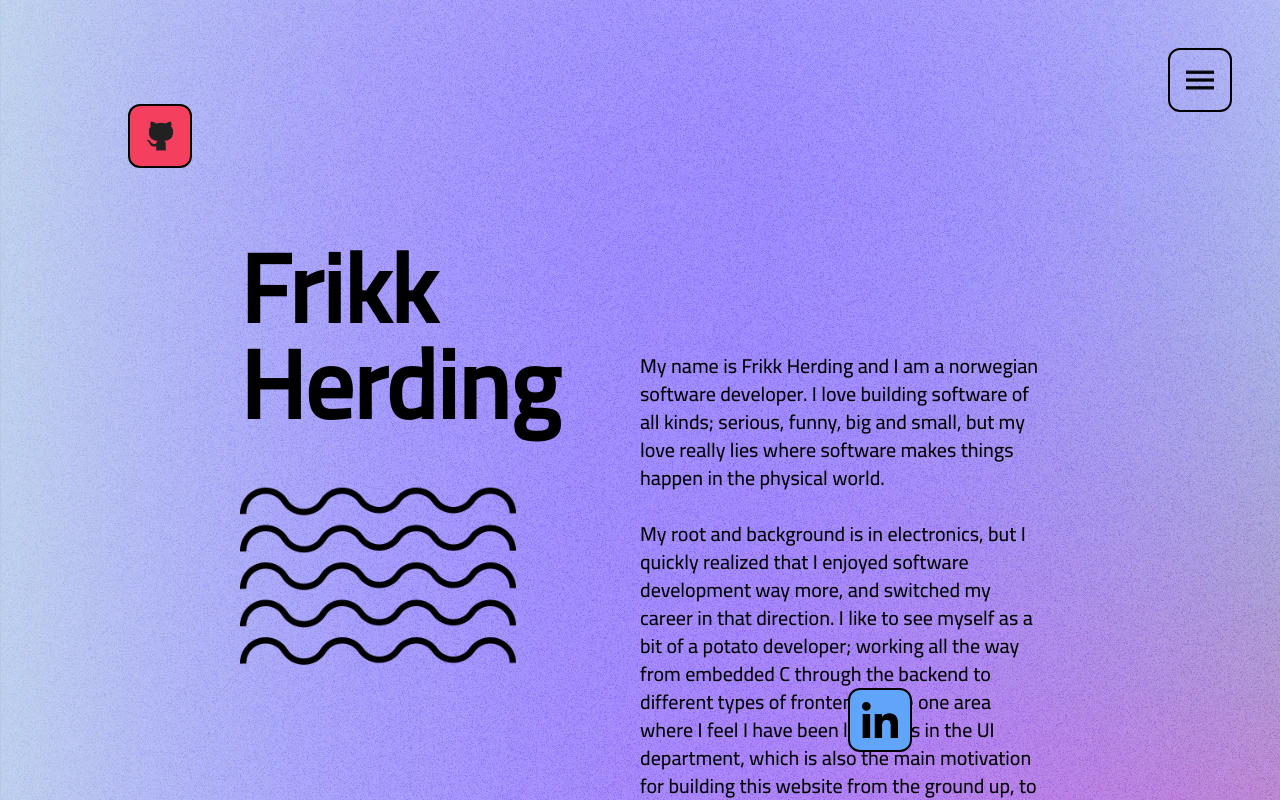
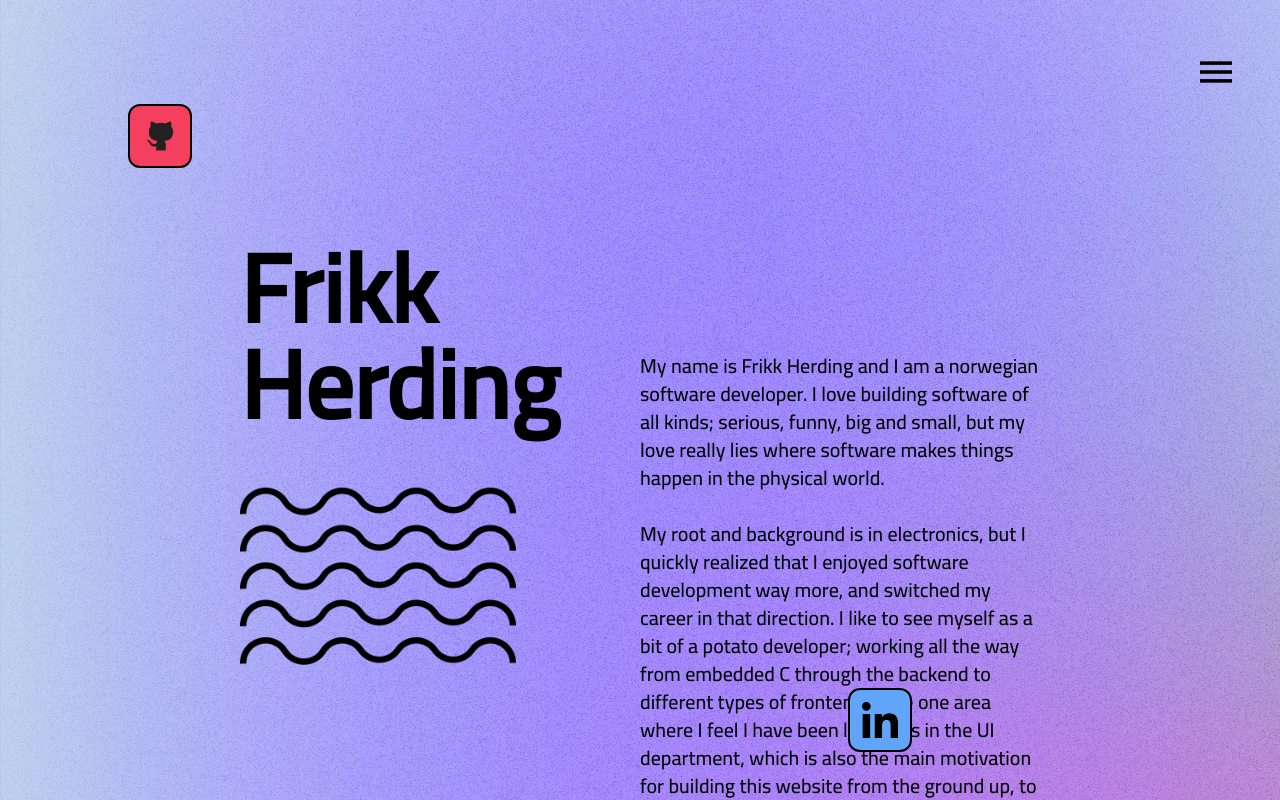
Before and after one commit to frikksol/personal-website, a SvelteKit app: page / in a window 1280 px wide. Shown: the top 800 px of the page. Built offline with nearby package versions, Linux system fonts and the light colour scheme.

Commit message:
💄 Simplify IconButton

```diff
--- a/src/components/buttons/iconButton.svelte
+++ b/src/components/buttons/iconButton.svelte
@@ -11,9 +11,7 @@
   on:mouseleave
   on:focus
   {...buttonProps}
-  class="mx-12 mt-12
-            w-16 rounded-xl border-2
-            border-black hover:bg-white"
+  class="w-16 hover:bg-white"
 >
   <img class="h-15 w-15 p-4" {src} {alt} />
 </button>
--- a/src/components/nav/hamburgerNav.svelte
+++ b/src/components/nav/hamburgerNav.svelte
@@ -35,19 +35,23 @@
           />
         </li>
       </ul>
+      <div class="m-8">
         <IconButton
           src="menu.webp"
           alt="hamburger"
           on:click={() => (showMenu = !showMenu)}
         />
+      </div>
     </nav>
   </div>
 {:else}
   <nav class="bg-opacity-0">
+    <div class="mr-8 mt-10">
       <IconButton
         src="menu.webp"
         alt="hamburger"
         on:click={() => (showMenu = !showMenu)}
       />
+    </div>
   </nav>
 {/if}
```
Lines whose indentation alone changed are shown as unchanged.
